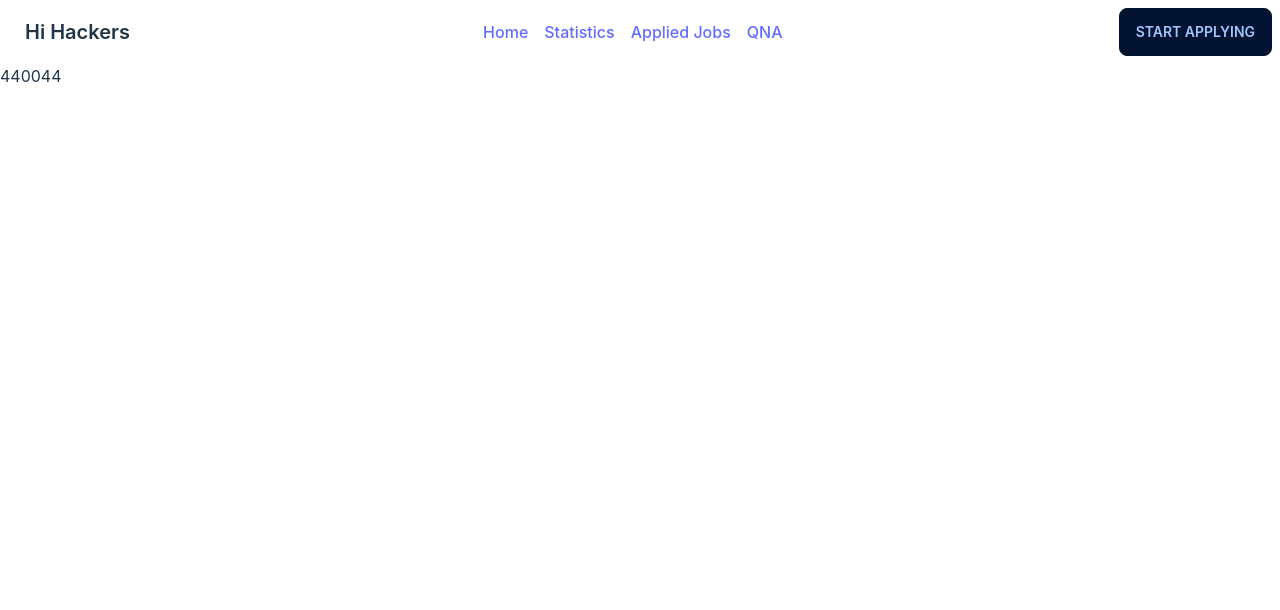
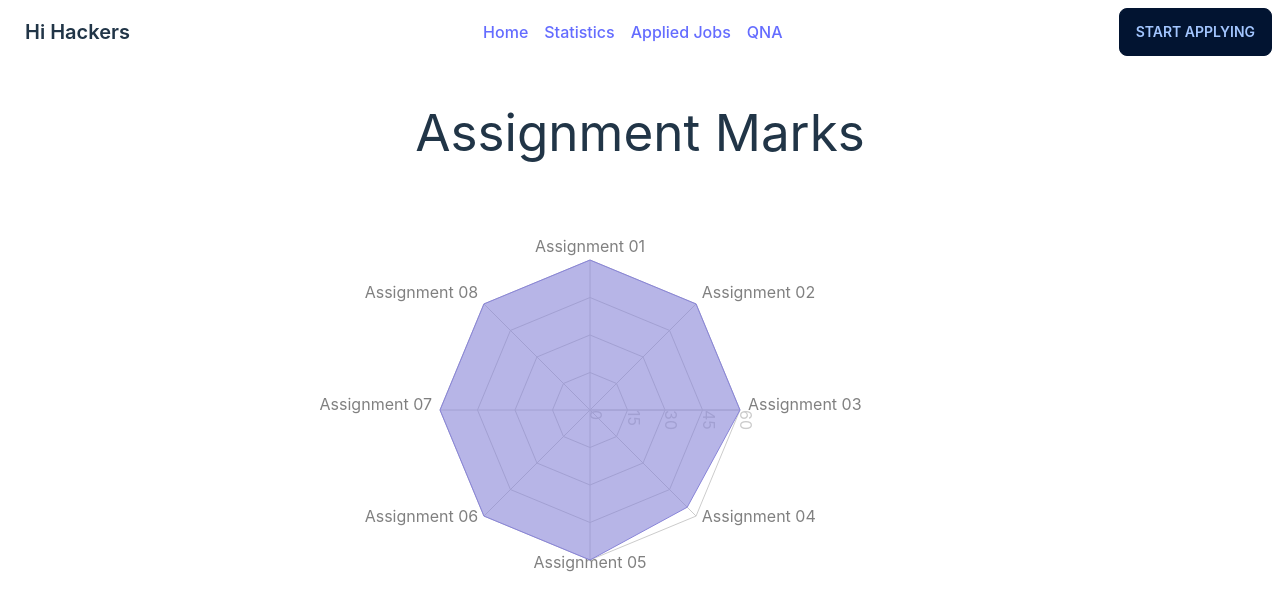
Before and after one commit to Sifat-E-Sadakin/TechTrek, a React (Vite) app: page /statistics in a window 1280 px wide. Shown: the top 610 px of the page. Built offline with nearby package versions, Linux system fonts and the light colour scheme.

Commit message:
Assignment statistics implemented

```diff
--- a/package.json
+++ b/package.json
@@ -18,6 +18,7 @@
     "react": "^18.2.0",
     "react-dom": "^18.2.0",
     "react-router-dom": "^6.10.0",
+    "recharts": "^2.5.0",
     "sort-by": "^1.2.0"
   },
   "devDependencies": {
--- /dev/null
+++ b/src/Components/AssignmentChart/AssignmentChart.jsx
@@ -0,0 +1,97 @@
+import React from 'react';
+
+import {
+  Radar,
+  RadarChart,
+  PolarGrid,
+  PolarAngleAxis,
+  PolarRadiusAxis
+} from "recharts";
+
+
+const AssignmentChart = () => {
+
+    const data = [
+        {
+          subject: "Assignment 01",
+          A:60,
+
+          fullMark: 60
+        },
+        {
+          subject: "Assignment 02",
+          A: 60,
+
+          fullMark: 60
+        },
+        {
+          subject:"Assignment 03",
+          A: 60,
+
+          fullMark: 60
+        },
+        {
+          subject: "Assignment 04",
+          A: 55,
+
+          fullMark: 60
+        },
+        {
+          subject: "Assignment 05",
+          A: 60,
+
+          fullMark: 60
+        },
+        {
+          subject: "Assignment 06",
+          A: 60,
+
+          fullMark: 60
+        },
+        {
+          subject: "Assignment 07",
+          A: 60,
+
+          fullMark: 60
+        },
+        {
+          subject: "Assignment 08",
+          A: 60,
+
+          fullMark: 60
+        }
+      ];
+
+    return (
+        <div className='text-center py-10'>
+            <h1>Assignment Marks</h1>
+
+            <div className='flex justify-center'>
+            <RadarChart
+      cx={300}
+      cy={250}
+      outerRadius={150}
+      width={700}
+      height={500}
+      data={data}
+    >
+      <PolarGrid />
+      <PolarAngleAxis dataKey="subject" />
+      <PolarRadiusAxis />
+      <Radar
+
+        dataKey="A"
+        stroke="#8884d8"
+        fill="#8884d8"
+        fillOpacity={0.6}
+      />
+    </RadarChart>
+
+            </div>
+
+
+        </div>
+    );
+};
+
+export default AssignmentChart;
--- a/src/main.jsx
+++ b/src/main.jsx
@@ -12,6 +12,7 @@ import Landing from './Components/Landing/Landing';
 import { LoadAppliedJobs, LoadCategoryList, LoadJobDetails, LoadTrendingJobs } from './Components/LoadData/LoadData';
 import JobDetails from './Components/JobDetails/JobDetails';
 import AppliedJobs from './Components/AppliedJobs/AppliedJobs';
+import AssignmentChart from './Components/AssignmentChart/AssignmentChart';
 
 const router = createBrowserRouter([
   {
@@ -42,6 +43,11 @@ const router = createBrowserRouter([
 
       },
       {
+        path: '/statistics',
+        element: <AssignmentChart></AssignmentChart>
+
+      },
+      {
         path: '/*',
         element: <div>440044</div>
       }
```
Also changed, not shown: 1 other file (tests, documents, lock files or other folders).
